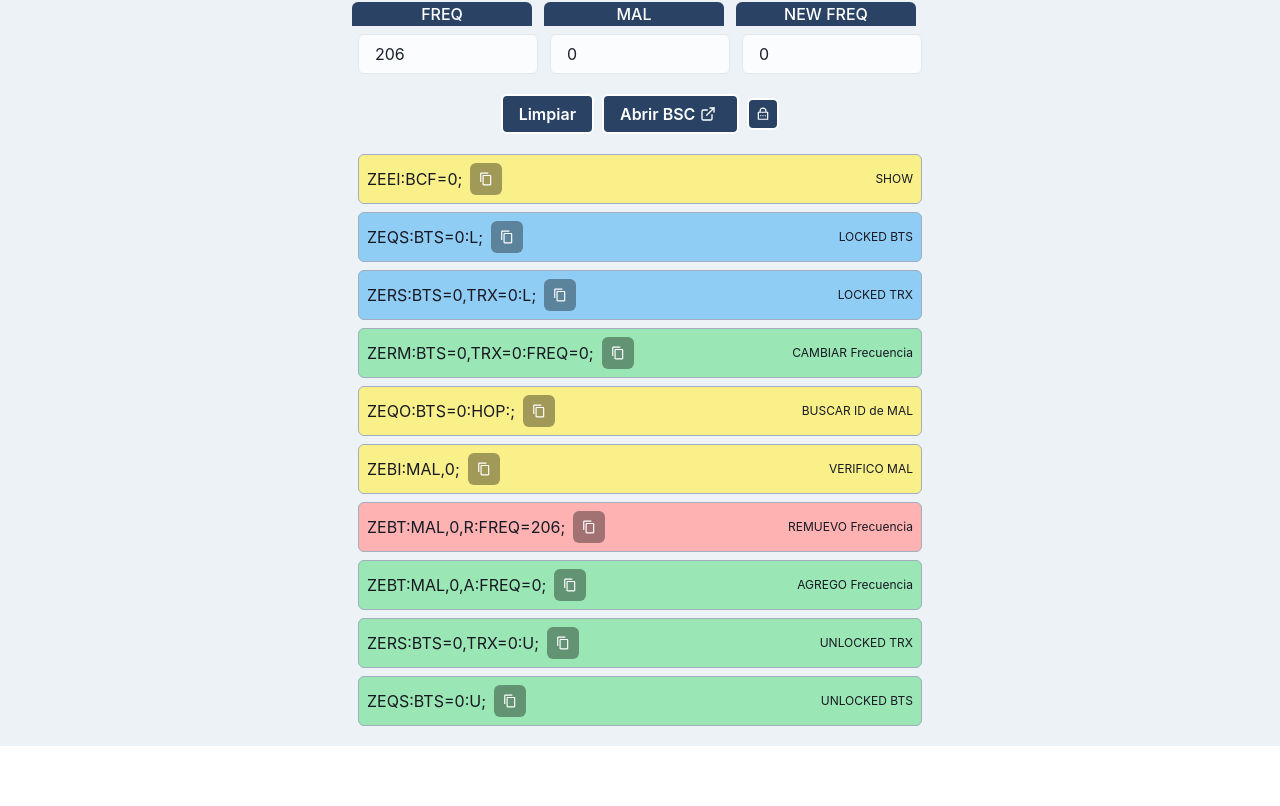
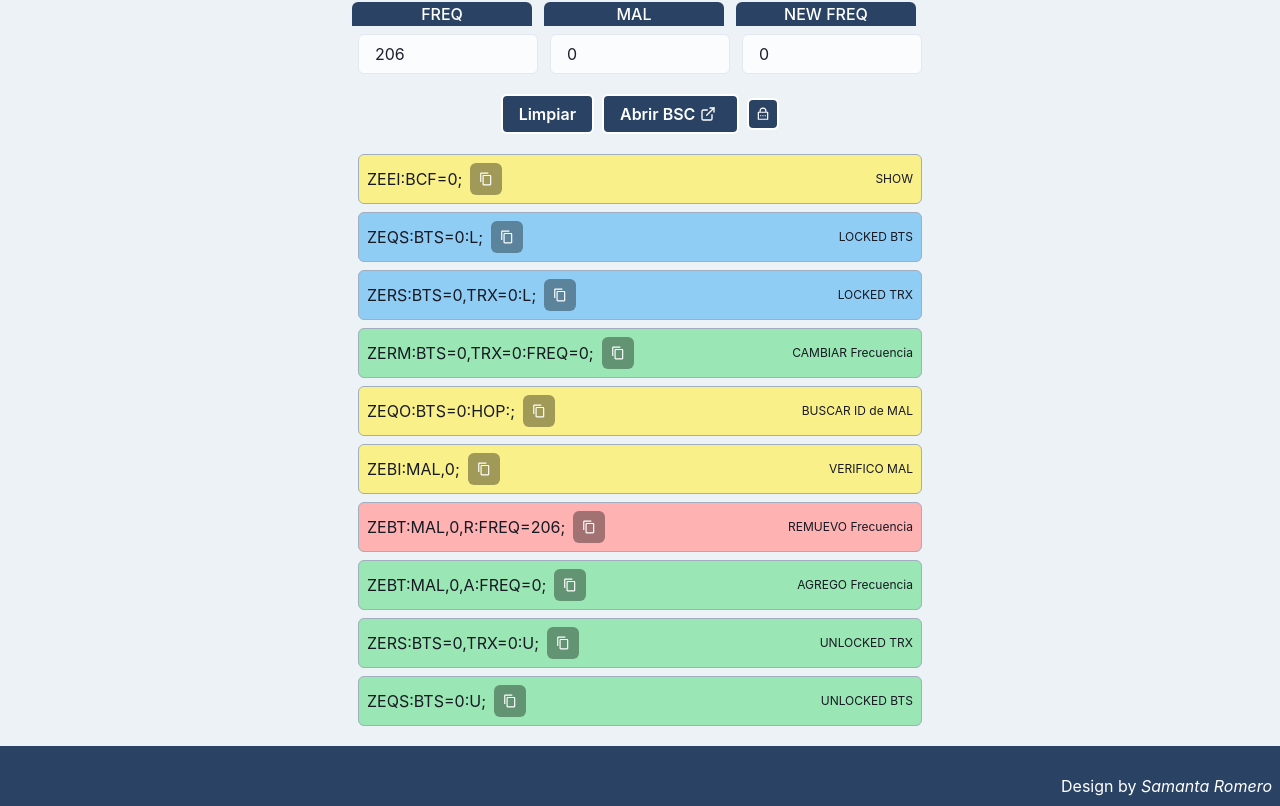
Before and after one commit to sami1793/cambio-frecuencia, a React (Vite) app: page / in a window 1280 px wide. Shown: the part 193-999 px from the top of the page. Before the commit the page ends 939 px from the top, so only its background shows below. Built offline with nearby package versions, Linux system fonts and the light colour scheme.

Commit message:
Se agrega el Layout con el Footer

```diff
--- a/src/App.jsx
+++ b/src/App.jsx
@@ -1,10 +1,13 @@
 import { Route, Routes } from "react-router-dom";
 import { ChangeChannel } from "./pages/ChangeChannel";
+import { AppLayout } from "./layout/AppLayout";
 
 function App() {
   return (
     <Routes>
-      <Route path="/" element={<ChangeChannel />} />
+      <Route element={<AppLayout />}>
+        <Route path="/" element={<ChangeChannel />} />
+      </Route>
     </Routes>
   );
 }
--- /dev/null
+++ b/src/components/Footer.jsx
@@ -0,0 +1,12 @@
+import { Box, Text } from "@chakra-ui/react";
+import React from "react";
+
+export const Footer = () => {
+  return (
+    <Box p={2} bg="blue.800" color="white">
+      <Text textAlign="right" mt={5} fontSize="medium">
+        Design by <Text as="i">Samanta Romero</Text>
+      </Text>
+    </Box>
+  );
+};
--- /dev/null
+++ b/src/layout/AppLayout.jsx
@@ -0,0 +1,14 @@
+import { Outlet } from "react-router-dom";
+import { Footer } from "../components/Footer";
+import { Flex, Stack } from "@chakra-ui/react";
+
+export const AppLayout = () => {
+  return (
+    <Flex flexDir="column" minH="100vh">
+      <Stack flex="1">
+        <Outlet />
+      </Stack>
+      <Footer />
+    </Flex>
+  );
+};
```
